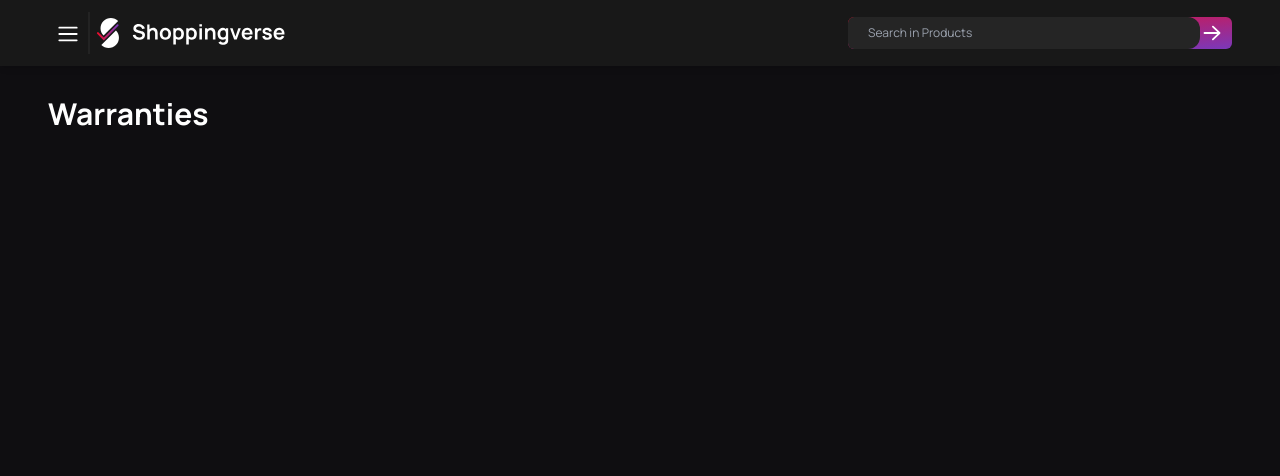
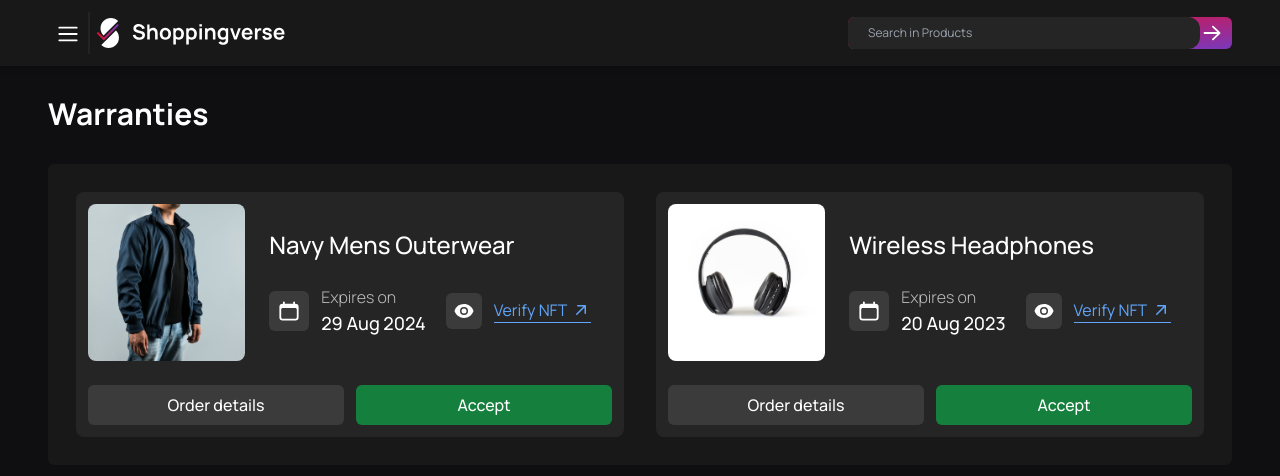
Before and after one commit to Soul-Coders/ecommerce-dapp, a Next.js app: page /buyer/warranties in a window 1280 px wide. Shown: the top 476 px of the page. Built offline with nearby package versions, Linux system fonts and the light colour scheme.

Commit message:
warranties buyer

```diff
--- a/pages/buyer/warranties.jsx
+++ b/pages/buyer/warranties.jsx
@@ -1,9 +1,36 @@
 import Page from '../../components/Page';
+import { WarrantyCard } from '../../components/warranties/WarrantyCard';
 
 const Warranties = () => {
+  const warranties = [
+    {
+      productImage: '/product-5.jpg',
+      expiryDate: '29 Aug 2024',
+      productName: 'Navy Mens Outerwear',
+    },
+    {
+      productImage: '/product-3.jpg',
+      expiryDate: '20 Aug 2023',
+      productName: 'Wireless Headphones',
+    },
+  ];
+
   return (
     <div>
-      <Page name={'Warranties'}>{/* Main Content Here */}</Page>
+      <Page name="Warranties">
+        <div className="w-full px-3 py-5 mb-7 bg-dimmed-black rounded-md mt-2 md:px-5 xl:p-7">
+          <div className="grid grid-cols-1 gap-4 md:grid-cols-2 md:gap-6 xl:gap-8">
+            {warranties.map(({ productImage, expiryDate, productName }) => (
+              <WarrantyCard
+                key={productImage}
+                productImage={productImage}
+                expiryDate={expiryDate}
+                productName={productName}
+              />
+            ))}
+          </div>
+        </div>
+      </Page>
     </div>
   );
 };
```
